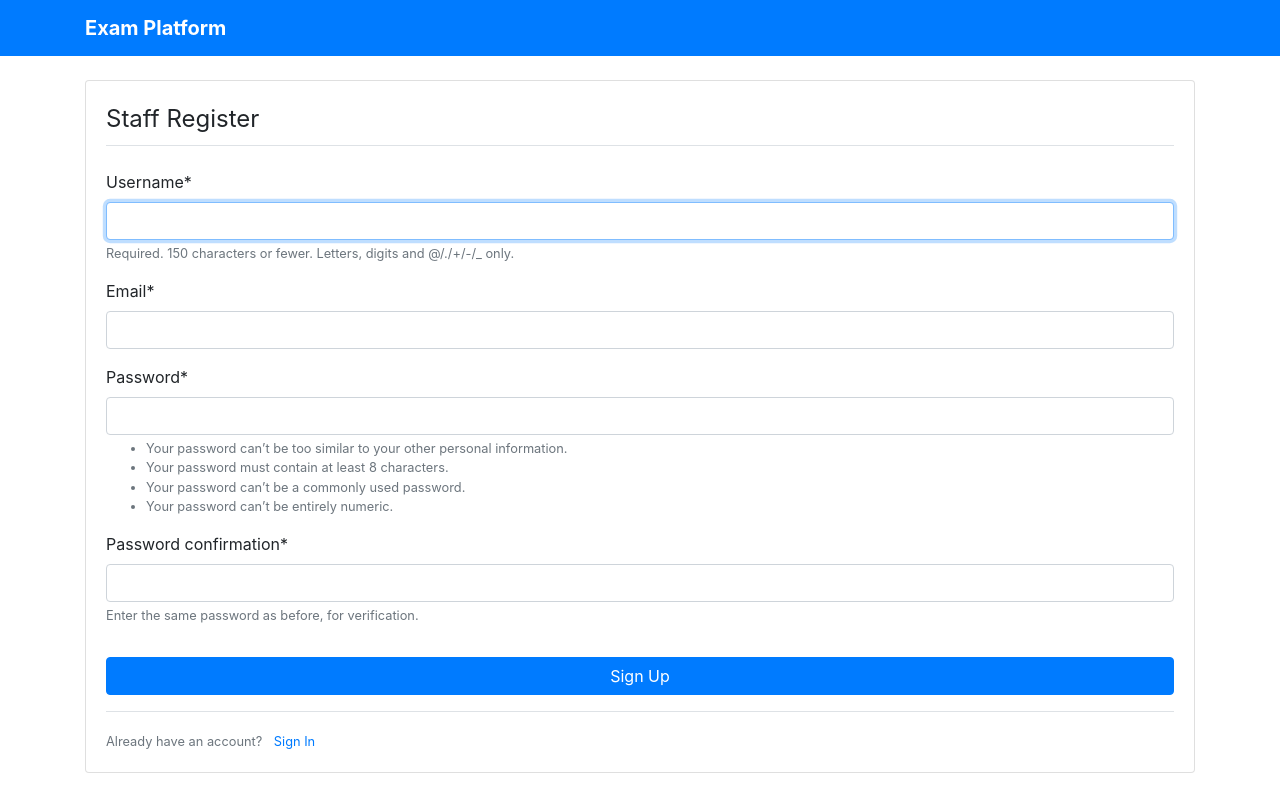
After one commit to awesomePC/online-examination-system, a Django app: page /staff-register/ in a window 1280 px wide. The commit adds this page. Run offline with Django 3.2, Linux system fonts and the light colour scheme; parts of the project's set-up code (start-up, migrations or seed data) failed here and were passed over; some libraries are stand-ins or nearby versions.

```diff
--- a/myproject/urls.py
+++ b/myproject/urls.py
@@ -14,11 +14,15 @@ Including another URLconf
     2. Add a URL to urlpatterns:  path('blog/', include('blog.urls'))
 """
 from django.contrib import admin
+from django.contrib.auth import views as auth_views
 from django.urls import path
 from core import views as core_views
+from users import views as users_views
 
 urlpatterns = [
     path('admin/', admin.site.urls),
+
+    # core
     path('', core_views.exams_list, name='exams_list'),
     path('exam-create/', core_views.exam_create, name='exam_create'),
     path('exam/<int:pk>/', core_views.exam_detail, name='exam_detail'),
@@ -52,4 +56,27 @@ urlpatterns = [
     path('exam-start/<int:pk>/bookmark/',
         core_views.bookmark,
         name='bookmark'),
+
+    # users
+    path('staff-register/', users_views.staff_register, name='staff_register'),
+
+    path('logout/',
+        auth_views.LogoutView.as_view(template_name='users/logout.html'),
+        name='logout'),
+    path('password-reset/',
+        auth_views.PasswordResetView.as_view(
+            template_name='users/password_reset.html'),
+        name='password_reset'),
+    path('password-reset/done/',
+        auth_views.PasswordResetDoneView.as_view(
+            template_name='users/password_reset_done.html'),
+        name='password_reset_done'),
+    path('password-reset-confirm/<uidb64>/<token>/',
+        auth_views.PasswordResetConfirmView.as_view(
+            template_name='users/password_reset_confirm.html'),
+        name='password_reset_confirm'),
+    path('password-reset-complete/',
+        auth_views.PasswordResetCompleteView.as_view(
+            template_name='users/password_reset_complete.html'),
+        name='password_reset_complete'),
 ]
--- /dev/null
+++ b/users/forms.py
@@ -0,0 +1,10 @@
+from django import forms
+from django.contrib.auth.models import User
+from django.contrib.auth.forms import UserCreationForm
+
+class StaffRegisterForm(UserCreationForm):
+    email = forms.EmailField()
+
+    class Meta:
+        model = User
+        fields = ['username', 'email', 'password1', 'password2']
--- /dev/null
+++ b/users/templates/users/password_reset_complete.html
@@ -0,0 +1,6 @@
+{% extends "base.html" %}
+{% block content %}
+    <div class="alert alert-info">
+        Password has been set.
+    </div>
+{% endblock content %}
--- /dev/null
+++ b/users/templates/users/password_reset_done.html
@@ -0,0 +1,6 @@
+{% extends "base.html" %}
+{% block content %}
+    <div class="alert alert-info">
+        An email has been sent with instructions to reset your password.
+    </div>
+{% endblock content %}
--- /dev/null
+++ b/users/templates/users/staff_register.html
@@ -0,0 +1,24 @@
+{% extends "base.html" %}
+{% load crispy_forms_tags %}
+{% block content %}
+    <div class="card">
+        <div class="card-body">
+            <form method="POST">
+                {% csrf_token %}
+                <fieldset class="form-group">
+                    <legend class="border-bottom mb-4 pb-2">Staff Register</legend>
+                    {{ form|crispy }}
+                </fieldset>
+                <div class="form-group">
+                    <button class="btn btn-primary btn-block" type="submit">Sign Up</button>
+                </div>
+            </form>
+            <div class="border-top pt-3">
+                <small class="text-muted">
+                    Already have an account?
+                    <a class="ml-2" href="{% url 'staff_login' %}">Sign In</a>
+                </small>
+            </div>
+        </div>
+    </div>
+{% endblock content %}
--- a/users/views.py
+++ b/users/views.py
@@ -1,3 +1,19 @@
-from django.shortcuts import render
+from django.shortcuts import render, redirect
+from django.contrib import messages
+from .forms import StaffRegisterForm
 
-# Create your views here.
+def staff_register(request):
+    if request.method == 'POST':
+        form = StaffRegisterForm(request.POST)
+
+        if form.is_valid():
+            form.save()
+            username = form.cleaned_data.get('username')
+            messages.success(request,
+                f'Account created for {username}. They can now login.')
+
+            return redirect('staff_login')
+    else:
+        form = StaffRegisterForm()
+
+    return render(request, 'users/staff_register.html', {'form': form})
```
Also changed, not shown: core/decorators.py (added, +14 -0 lines), core/templates/core/exams_list.html (+6 -2 lines), core/templatetags/my_extras.py (added, +7 -0 lines), core/views.py (+22 -14 lines), myproject/settings.py (+7 -0 lines), users/models.py (+7 -1 lines), users/templates/users/logout.html (added, +9 -0 lines), users/templates/users/password_reset.html (added, +18 -0 lines), users/templates/users/password_reset_confirm.html (added, +18 -0 lines), core/templatetags/__init__.py (added).
